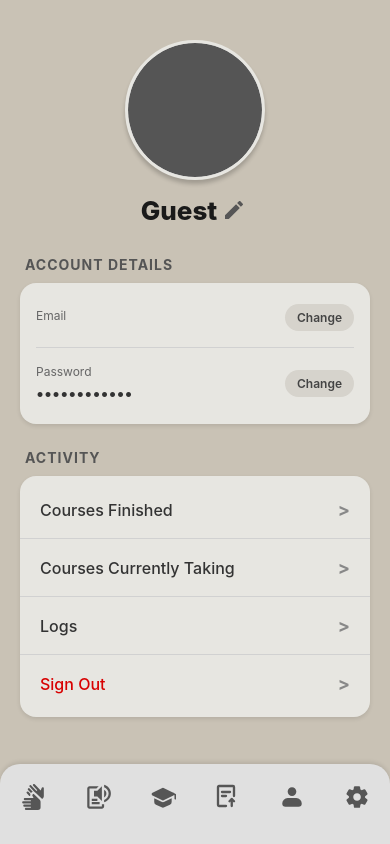
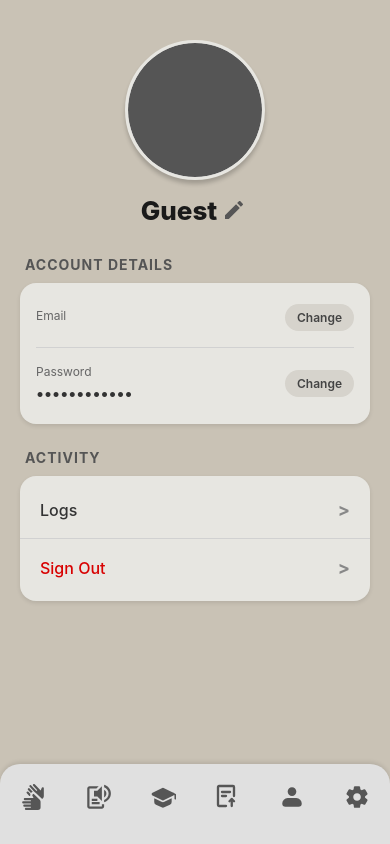
Before and after one commit to Cruschcell/github.Handterpreter, a React Native app: screen /Profile in a window 390 px wide. Built offline with nearby package versions, Linux system fonts and the light colour scheme; what react-native-vision-camera would draw is missing.

Commit message:
Profile tweaked

```diff
--- a/screens/Profile.js
+++ b/screens/Profile.js
@@ -1,5 +1,6 @@
 import { StyleSheet, Text, View, Image, TouchableOpacity, Dimensions, ScrollView, Modal, TextInput, Alert, ActivityIndicator } from 'react-native';
-import React, { useState, useEffect } from 'react';
+import React, { useState, useEffect, useCallback } from 'react';
+import {useFocusEffect} from '@react-navigation/native'
 import Svg, { Path } from 'react-native-svg';
 import { SafeAreaView } from 'react-native-safe-area-context';
 import { launchImageLibrary } from 'react-native-image-picker';
@@ -144,7 +145,8 @@ export default function Profile({ navigation }) {
 
   const [errors, setErrors] = useState({});
 
-  useEffect(() => {
+  useFocusEffect(
+    useCallback(() => {
       const fetchUserData = async () => {
         try {
           const userJson = await AsyncStorage.getItem('currentUser');
@@ -162,7 +164,8 @@ export default function Profile({ navigation }) {
       };
 
       fetchUserData();
-  }, []);
+    }, [])
+  );
 
   const updateStorage = async (newUserData) => {
     try {
@@ -354,8 +357,6 @@ export default function Profile({ navigation }) {
         <View style={styles.sectionContainer}>
           <Text style={styles.sectionHeader}>Activity</Text>
           <View style={styles.card}>
-            <MenuRow label="Courses Finished" onPress={() => {}} />
-            <MenuRow label="Courses Currently Taking" onPress={() => {}} />
             <MenuRow label="Logs" onPress={() => navigation.navigate('Logs')} />
             <MenuRow label="Sign Out" onPress={handleSignOut} isLast={true} />
           </View>
```
Lines whose indentation alone changed are shown as unchanged.
